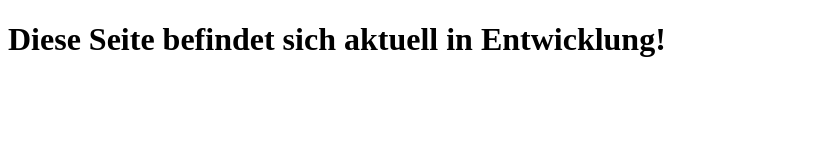
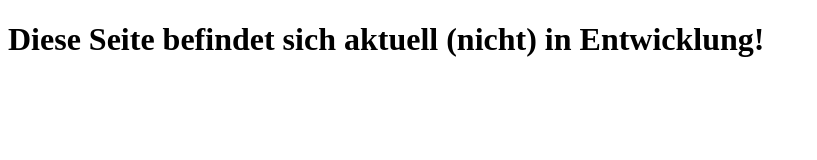
Before and after one commit to ByIconic/byiconic, a plain HTML site: page index.html in a window 1280 px wide. Shown: the whole page, without its empty margins (0-817 px from the left). Drawn offline with Linux system fonts and the light colour scheme.

Commit message:
Update index.html

```diff
--- a/index.html
+++ b/index.html
@@ -5,6 +5,6 @@
     <title>byIconic - Home</title>
   </head>
   <body>
-    <h1>Diese Seite befindet sich aktuell in Entwicklung!</h1>
+    <h1>Diese Seite befindet sich aktuell (nicht) in Entwicklung!</h1>
   </body>
 </html>
```
